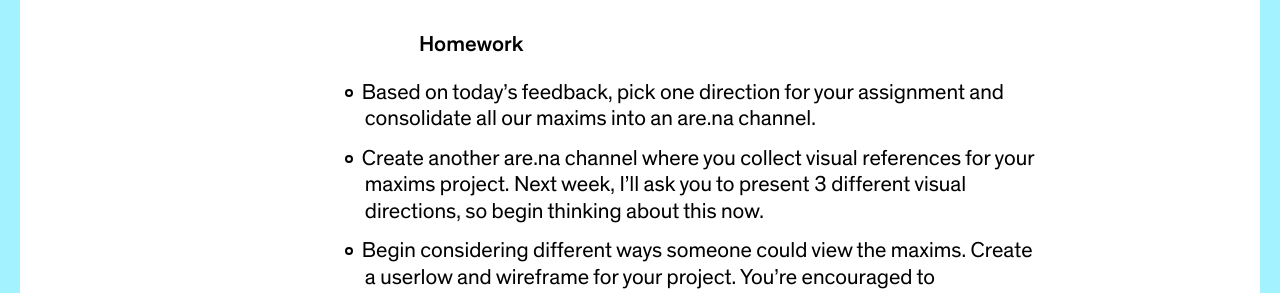
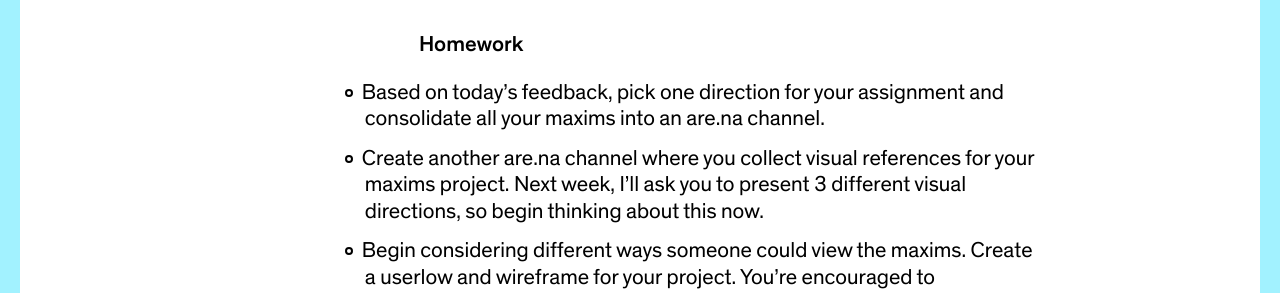
Before and after one commit to dylanfisher/ci19, a Jekyll site: the page built from _agendas/week-3.md, in a window 1280 px wide and 900 px high, scrolled down 1587 px. Shown: the part 372-665 px from the top of the window. Built offline with Jekyll 4.4.1, drawn with Linux system fonts in a browser that asks for light colours.

Commit message:
Fix some typos

```diff
--- a/_agendas/week-3.md
+++ b/_agendas/week-3.md
@@ -41,7 +41,7 @@ date_range:       2/04 – 2/08
 ### Friday, Studio
 
 - Amaya presents on the below
-- [Talk](https://www.dropbox.com/s/p1ikztkma7mi0xf/yale-reader.pdf?dl=0) about [art.yale.edu](https://www.dropbox.com/s/p1ikztkma7mi0xf/yale-reader.pdf?dl=0)
+- [Talk](https://docs.google.com/document/d/1EzxwqxXGLd2a0oGzoalJIt3CRRbPxdPdn6J9j_Ph3vc/edit?usp=sharing) about [art.yale.edu](https://www.dropbox.com/s/p1ikztkma7mi0xf/yale-reader.pdf?dl=0)
 - Reminder regarding Core Interaction tutors and our T.A
 - Introduce [Sketch, userflow and wireframes](https://paper.dropbox.com/doc/User-Flows-and-Wireframes--AXKIiGCUq52XdCS8VrZujFU7AQ-SiwIpBpGAlNBJuYgQbugm)
 - Introduce [are.na](https://www.are.na/)
@@ -49,7 +49,7 @@ date_range:       2/04 – 2/08
 
 ### Homework
 
-- Based on today&rsquo;s feedback, pick one direction for your assignment and consolidate all our maxims into an are.na channel.
+- Based on today&rsquo;s feedback, pick one direction for your assignment and consolidate all your maxims into an are.na channel.
 - Create another are.na channel where you collect visual references for your maxims project. Next week, I'll ask you to present 3 different visual directions, so begin thinking about this now.
 - Begin considering different ways someone could view the maxims. Create a userlow and wireframe for your project. You&rsquo;re encouraged to experiment and explore several ideas, but pick one that&rsquo;s general enough that can be elaborated upon in the design phase. Use Sketch to do both of these and have them in one document on separate pages by next class.
 - Read [The Web&rsquo;s Grain by Frank Chimero](https://frankchimero.com/writing/the-webs-grain/) and write a [discussion question](https://docs.google.com/document/d/1IXcT8DUDbmWsiJnMsmX5MK7J1VgufhrgikVV3Kq1tJI/edit?usp=sharing). Pick a discussion leader!
```
